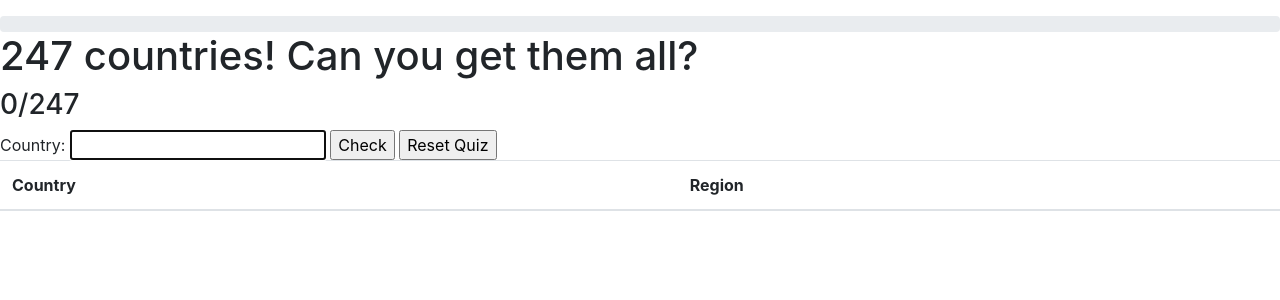
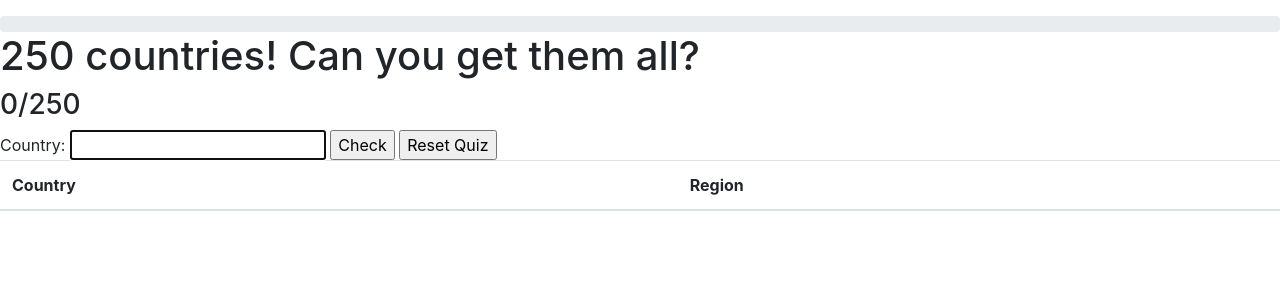
Before and after one commit to jhwu03/Softdev-API, a Flask app: page /quiz in a window 1280 px wide. Shown: the part 56-356 px from the top of the page. Run offline with Flask 2, Linux system fonts and the light colour scheme; a user stored in the database is signed in; data comes from the database, SQL or seed files in the repository; lists and menus that the app fills with data are empty; some libraries are stand-ins or nearby versions.

Commit message:
only show currency converter if available and fixed number of country in quiz

```diff
--- a/templates/country.html
+++ b/templates/country.html
@@ -22,6 +22,7 @@
   <br><br>
   {{currency_stats}}
   <br>
+  {% if valid_curr_rates != [] %}
     <form action="/countries/{{stats['alpha_3']}}" method="GET">
       <select class="form-control" name="curr_2">
         {% for i in valid_curr_rates %}
@@ -31,4 +32,5 @@
     <input type="text" class="form-control" name="value">
     <input type="submit" name="submit">
   </form>
+  {% endif %}
 {% endblock %}
--- a/templates/quiz.html
+++ b/templates/quiz.html
@@ -6,8 +6,8 @@
   <div class="progress">
       <div class="progress-bar" role="progressbar" style="width: {{long/2.47}}%"></div>
   </div>
-  <h1>247 countries! Can you get them all?</h1>
-  <h3>{{long}}/247</h3>
+  <h1>250 countries! Can you get them all?</h1>
+  <h3>{{long}}/250</h3>
   <form action="/quiz">
     Country:
     <input type="text" name="country" autofocus="autofocus">
```
Lines whose indentation alone changed are shown as unchanged.
